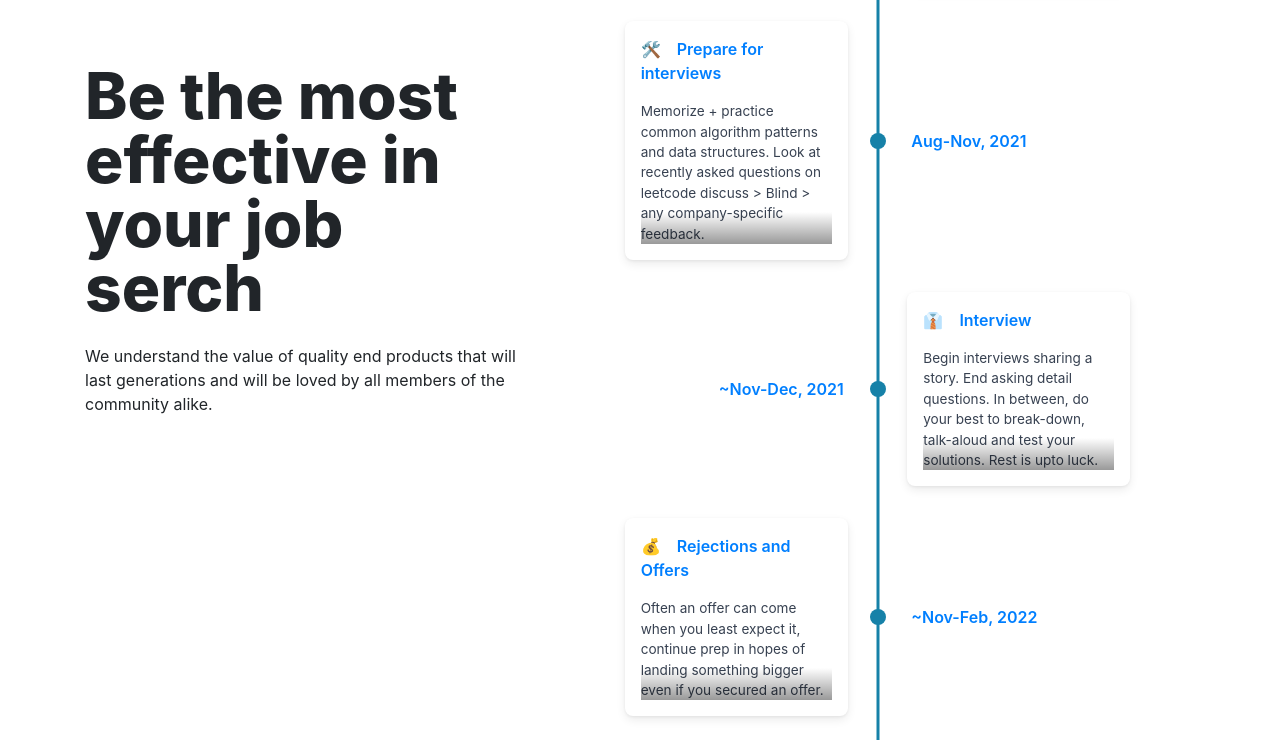
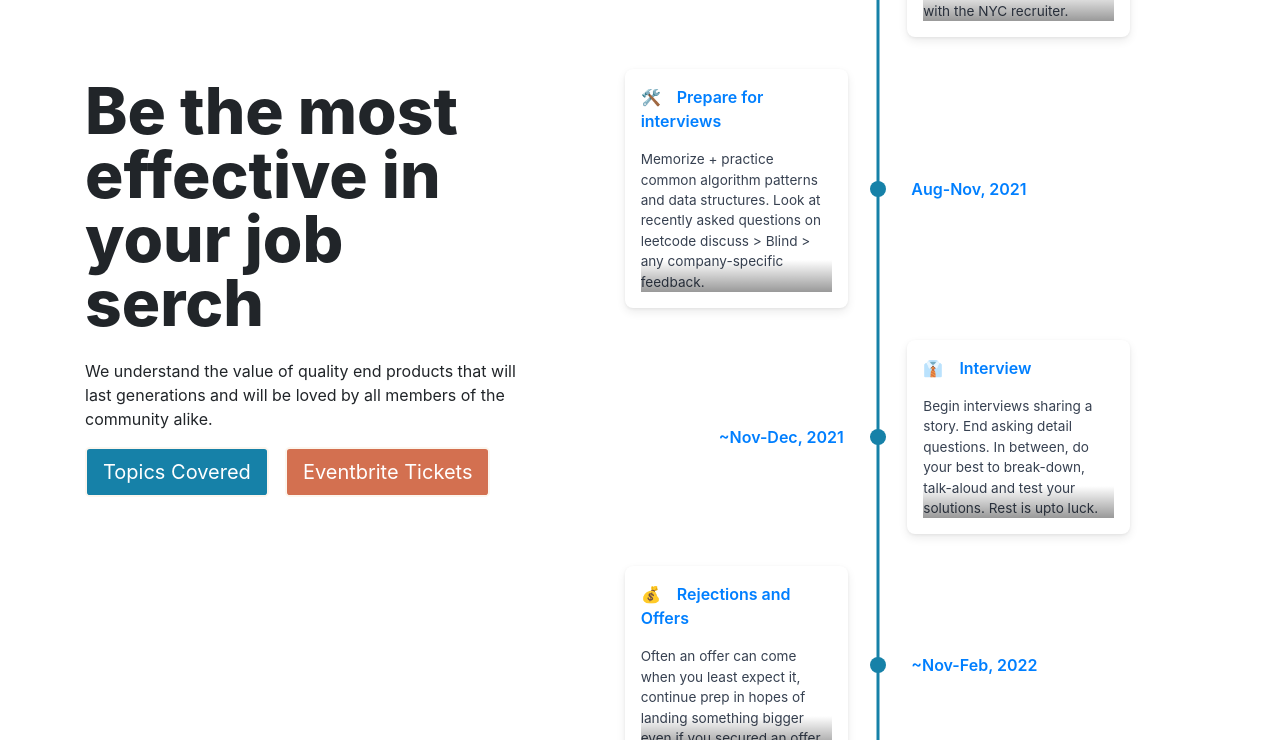
Before and after one commit to HelalChow/official-website, a Gatsby site: page / in a window 1280 px wide. Shown: the part 1343-2083 px from the top of the page. Built offline with nearby package versions, Linux system fonts and the light colour scheme; Gatsby itself is replaced by a stand-in of ours.

Commit message:
update button styling

```diff
--- a/src/components/footerSection/footer.js
+++ b/src/components/footerSection/footer.js
@@ -18,7 +18,7 @@
   return (
     <>
       <Container className="mt-5">
-        <Row className="mt-5 pt-5">
+        {/*<Row className="mt-5 pt-5">
           <Col lg={6} >
               <HeavyH2>Ready to order?</HeavyH2>
               <HeavyH2>Start browsing our Services</HeavyH2>
@@ -28,9 +28,9 @@
             <AnchorLink to="/contact"><StyledButton color="red" light text="Contact Us"/></AnchorLink>
 
           </Col>
-        </Row>
+        </Row>*/}
 
-        <Row className="my-5 pt-5">
+        {/*<Row className="my-5 pt-5">
           <Col lg={6} >
             <p class="font-weight-bold">Golden Blocks Construction</p>
             <p>
@@ -57,10 +57,7 @@
               <br/>Email: gbbl@gmail.com
             </p>
           </Col>
-
-
-
-        </Row>
+        </Row>*/}
       </Container>
 
       <Band fluid>
--- a/src/components/generalComponents/jumbotron.js
+++ b/src/components/generalComponents/jumbotron.js
@@ -1,5 +1,9 @@
 import React from "react"
 import styled from "styled-components"
+import { AnchorLink } from "gatsby-plugin-anchor-links"
+import  StyledButton  from "./styledButton"
+import { Container, Col, Row, Nav, Navbar, Button } from "react-bootstrap"
+import { Link } from "gatsby"
 
 const BiggerH1 = styled.h1`
   font-size: 4rem;
@@ -8,7 +12,10 @@
 `
 
 const Jumbotron = () => (
-  <div>
+  <>
+    <Row>
+      <Col lg={12}>
+        <div className="">
           <BiggerH1>
             Be the most effective in your job serch
           </BiggerH1>
@@ -16,6 +23,15 @@
           We understand the value of quality end products that will last generations and will be loved by all members of the community alike.
           </div>
         </div>
+    </Col>
+      <Col lg={12}>
+        <div className="pt-3">
+          <a href="../../assets/Topics.pdf" download><StyledButton color="red" text="Topics Covered"/></a>
+          <a href="https://www.google.com"><StyledButton color="red" light text="Eventbrite Tickets"/></a>
+        </div>
+      </Col>
+    </Row>
+  </>
 )
 
 export default Jumbotron
--- a/src/components/generalComponents/layout.js
+++ b/src/components/generalComponents/layout.js
@@ -6,7 +6,7 @@
 const Layout = ({ children }) => {
   return (
     <>
-      <Container>
+      <Container className="mb-5">
         <Row>
           {children}
         </Row>
--- /dev/null
+++ b/src/components/generalComponents/styledButton.js
@@ -0,0 +1,62 @@
+import React from "react"
+import { Button } from "react-bootstrap"
+import styled from "styled-components"
+
+const CustomButton = styled(Button)`
+  background: ${props => props.light ? "#D37050" : "#1681a8"};
+  /* color: ${props => props.light ? "#122D4D" : "#D37050"}; */
+  border: 2px solid #fcf6ee;
+
+
+/* figure out how to active to chane custome color */
+  &:active {
+    background: blue;
+    color: #E3A04F;
+    border: 2px solid #fcf6ee;
+  }
+
+  &:hover {
+    background: ${props => props.light ? "#E2A28D" : "#1CA6D9"};
+    /* background: default; */
+    border: 2px solid #fcf6ee;
+  }
+
+  &:focus {
+    /* background: $ {props => props.color}; */
+    background: ${props => props.light ? "#E2A28D" : "#1CA6D9"};
+    border: 2px solid #fcf6ee;
+  }
+
+  &:visited {
+    background: blue;
+    color: #E3A04F;
+    border: 2px solid #fcf6ee;
+  }
+  /* border-radius: 3px; */
+  /* padding: 5px 10px; */
+  /* text-transform: uppercase; */
+`
+const StyledButton = (props) => {
+  // state = {
+  //   isActive: false
+  // };
+  //
+  // handleClick = () => {
+  //   this.setState(state => ({ isActive: !state.isActive }));
+  // };
+
+  return (
+    <>
+      <CustomButton
+        className="mr-3"
+        size="lg"
+        variant="secondary"
+        color={props.color}
+        light={props.light}
+      >
+        {props.text}
+      </CustomButton>
+    </>
+  )
+}
+export default StyledButton
--- a/src/components/landingSection/landing.js
+++ b/src/components/landingSection/landing.js
@@ -7,7 +7,6 @@
 import { Layout, Navigation, Jumbotron } from "../generalComponents"
 // ******** DEFAULT IMPORTS END ********
 import FaceCard from "./faceCard"
-
 
 
 const OurPics = () => {
```
Also changed, not shown: 1 other file. Lines whose indentation alone changed are shown as unchanged.
